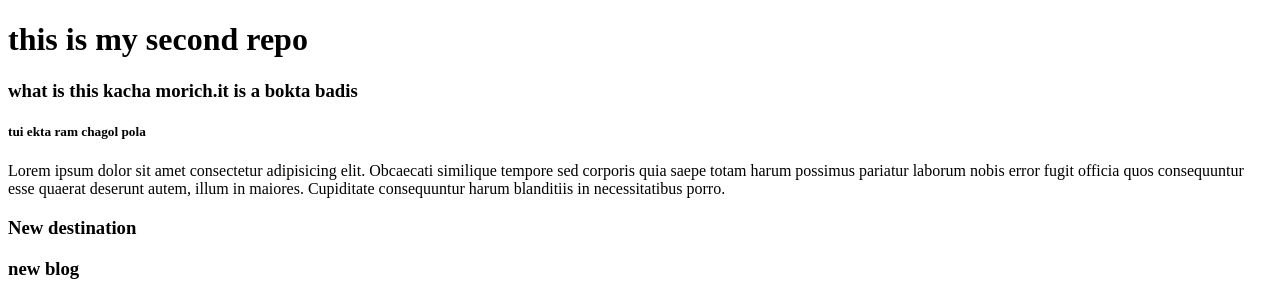
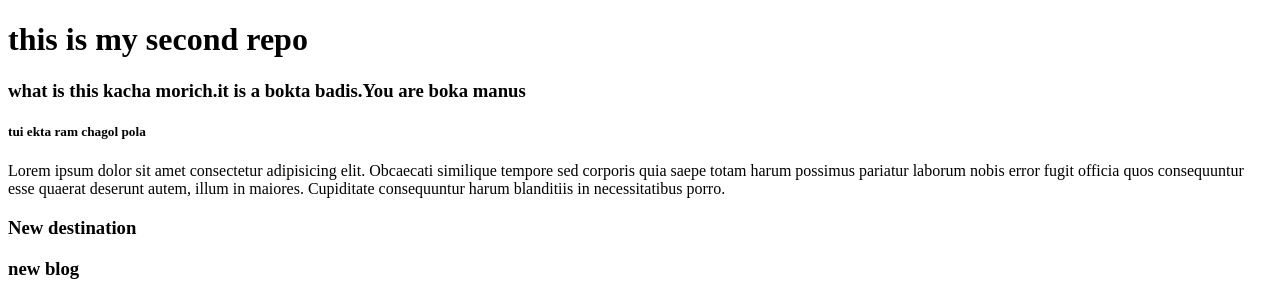
Before and after one commit to tanbirh55/tanbir-second-repo, a plain HTML site: page index.html in a window 1280 px wide. Shown: the top 299 px of the page. Drawn offline with Linux system fonts and the light colour scheme.

Commit message:
angre mama

```diff
--- a/index.html
+++ b/index.html
@@ -7,7 +7,7 @@
     <title>Tanbir sec repo</title>
     <h1>this is my second repo</h1>
     <div>
-        <h3>what is this kacha morich.it is a bokta badis</h3>
+        <h3>what is this kacha morich.it is a bokta badis.You are boka manus</h3>
         <h5>tui ekta ram chagol pola</h5>
         <p>Lorem ipsum dolor sit amet consectetur adipisicing elit. Obcaecati similique tempore sed corporis quia saepe totam harum possimus pariatur laborum nobis error fugit officia quos consequuntur esse quaerat deserunt autem, illum in maiores. Cupiditate consequuntur harum blanditiis in necessitatibus porro.</p>
     </div>
```
